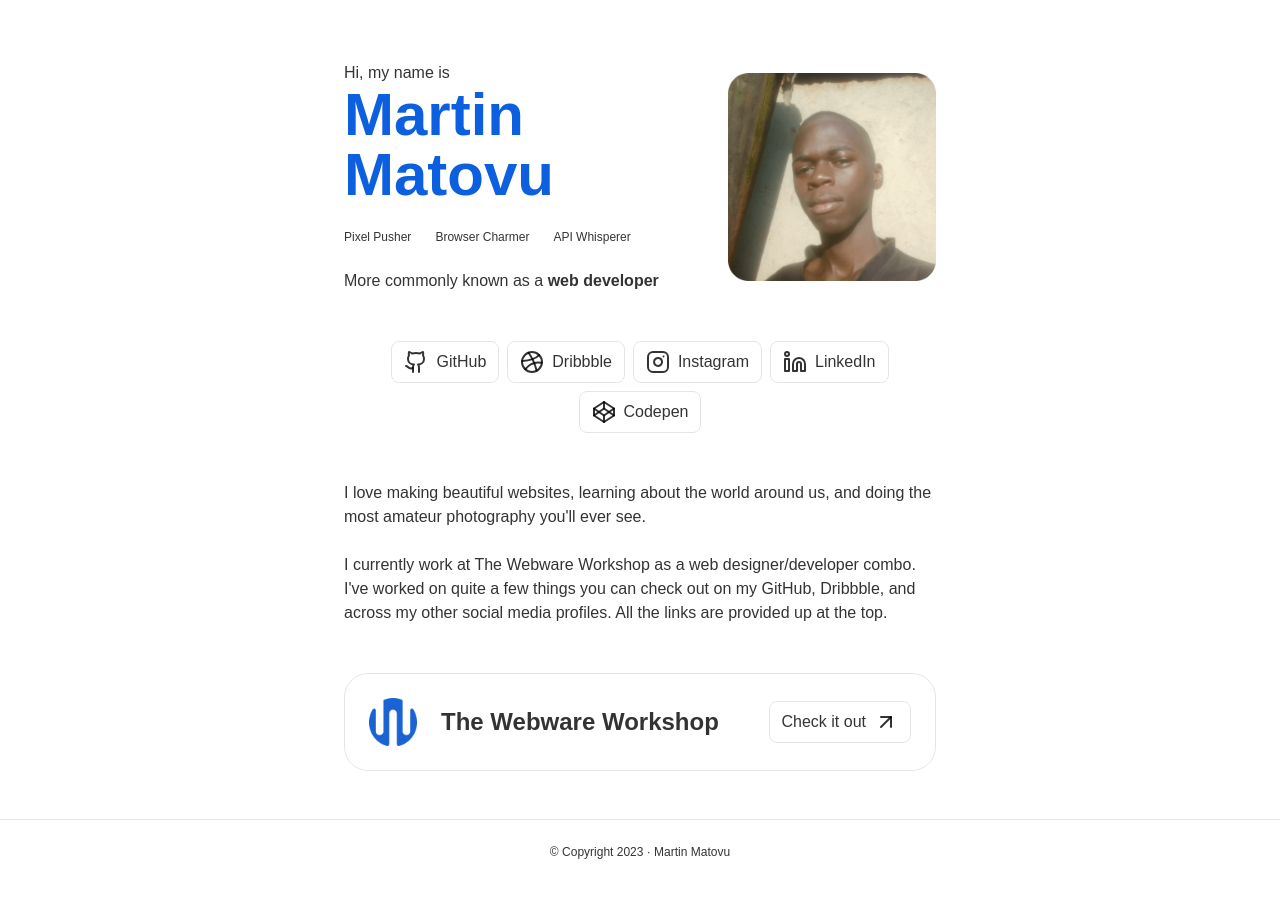
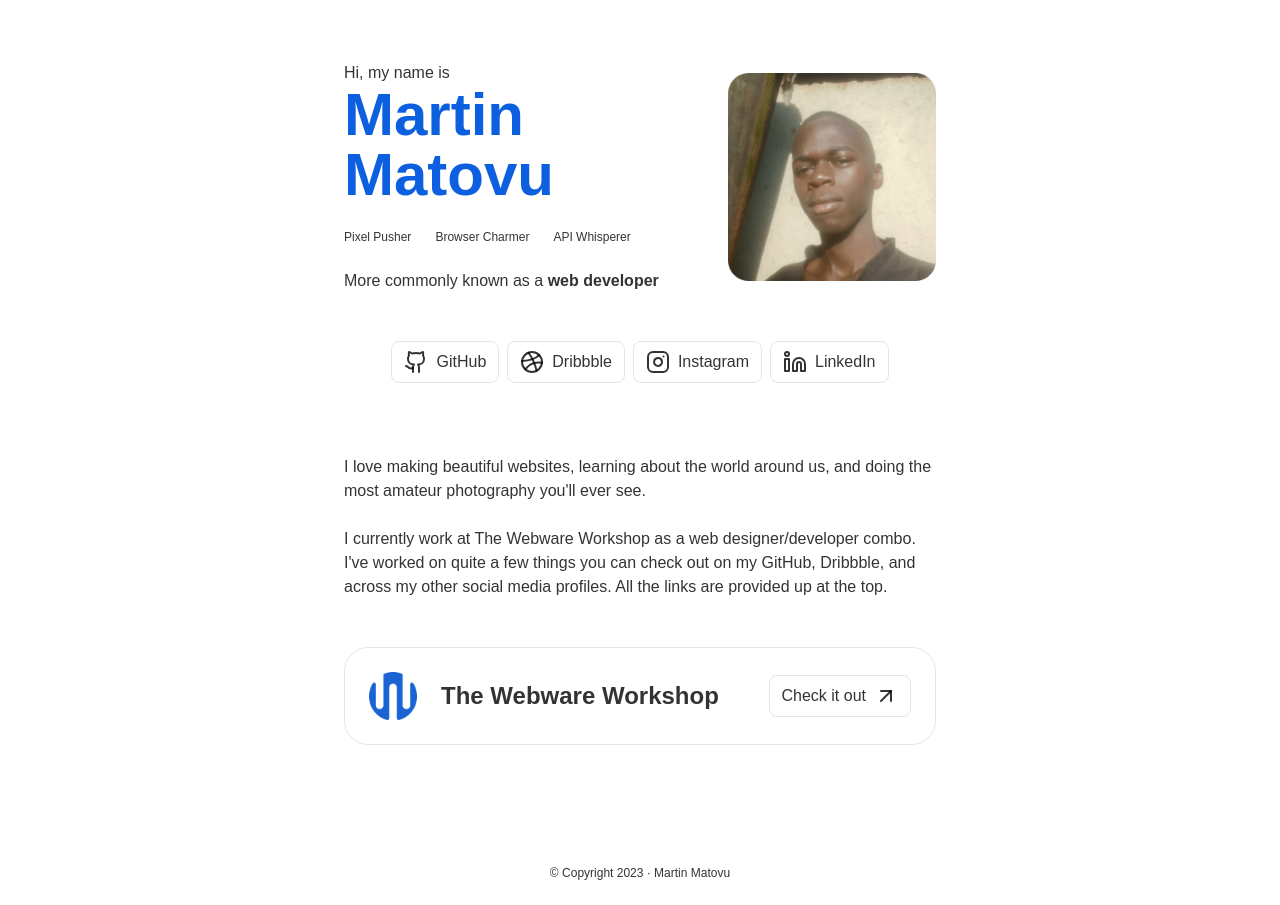
Before and after one commit to matovius/martin, a SvelteKit app: page / in a window 1280 px wide. Before the commit the page ends 884 px from the top, so only its background shows below. Built offline with nearby package versions, Linux system fonts and the light colour scheme.

Commit message:
Hide Codepen link

```diff
--- a/src/routes/+page.svelte
+++ b/src/routes/+page.svelte
@@ -85,15 +85,17 @@
 						<span>LinkedIn</span>
 					</a>
 
-					<a href="https://codepen.io/" target="_blank" rel="noopener noreferrer" class="button">
-						<Codepen />
-						<span>Codepen</span>
-					</a>
+					<div class="w-fit hidden">
+						<a href="https://codepen.io/" target="_blank" rel="noopener noreferrer" class="button">
+							<Codepen />
+							<span>Codepen</span>
+						</a>
+					</div>
 				</div>
 			</div>
 		</section>
 		<section
-			class="w-full max-w-[40rem] flex justify-center items-start px-3 tablet:px-6 pt-6 pb-12"
+			class="w-full max-w-[40rem] flex justify-center items-start px-3 tablet:px-6 pt-12 pb-12"
 		>
 			<div id="about-me-text" class="w-full flex flex-col justify-start items-start gap-6">
 				<p class="p">
@@ -108,7 +110,7 @@
 			</div>
 		</section>
 		<section
-			class="w-full max-w-[40rem] flex flex-col justify-start items-center gap-6 px-3 tablet:px-6 pb-12"
+			class="w-full max-w-[40rem] flex flex-col justify-start items-center gap-6 px-3 tablet:px-6 pb-24"
 		>
 			<div
 				class="card w-full rounded-3xl p-6 flex flex-col tablet:flex-row justify-between items-center gap-6"
@@ -135,9 +137,7 @@
 			</div>
 		</section>
 	</main>
-	<footer
-		class="w-full flex justify-center items-center px-3 tablet:px-6 py-6 border-t border-black/10 dark:border-white/10"
-	>
+	<footer class="w-full flex justify-center items-center px-3 tablet:px-6 py-6">
 		<div id="footer-text" class="w-full max-w-[53.75rem] flex flex-row justify-center item-center">
 			<small class="small">© Copyright 2023 · Martin Matovu</small>
 		</div>
```
